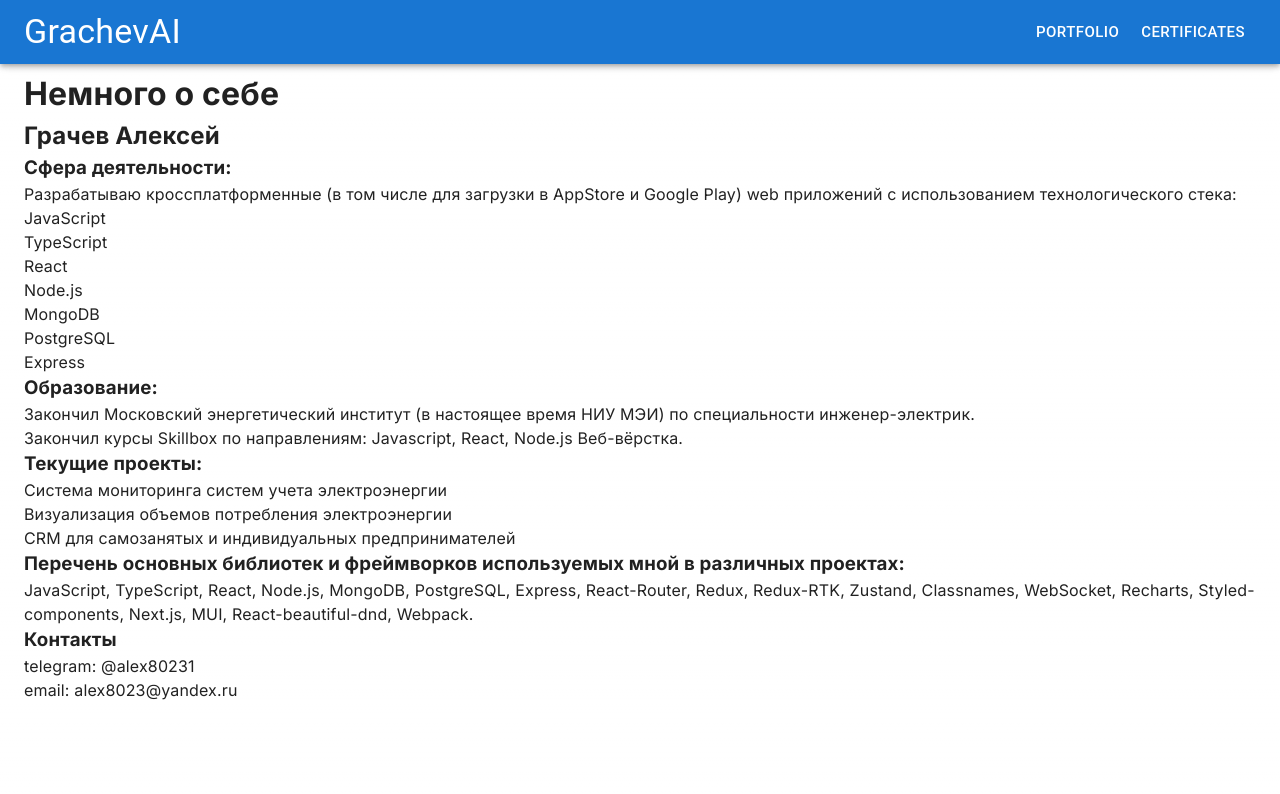
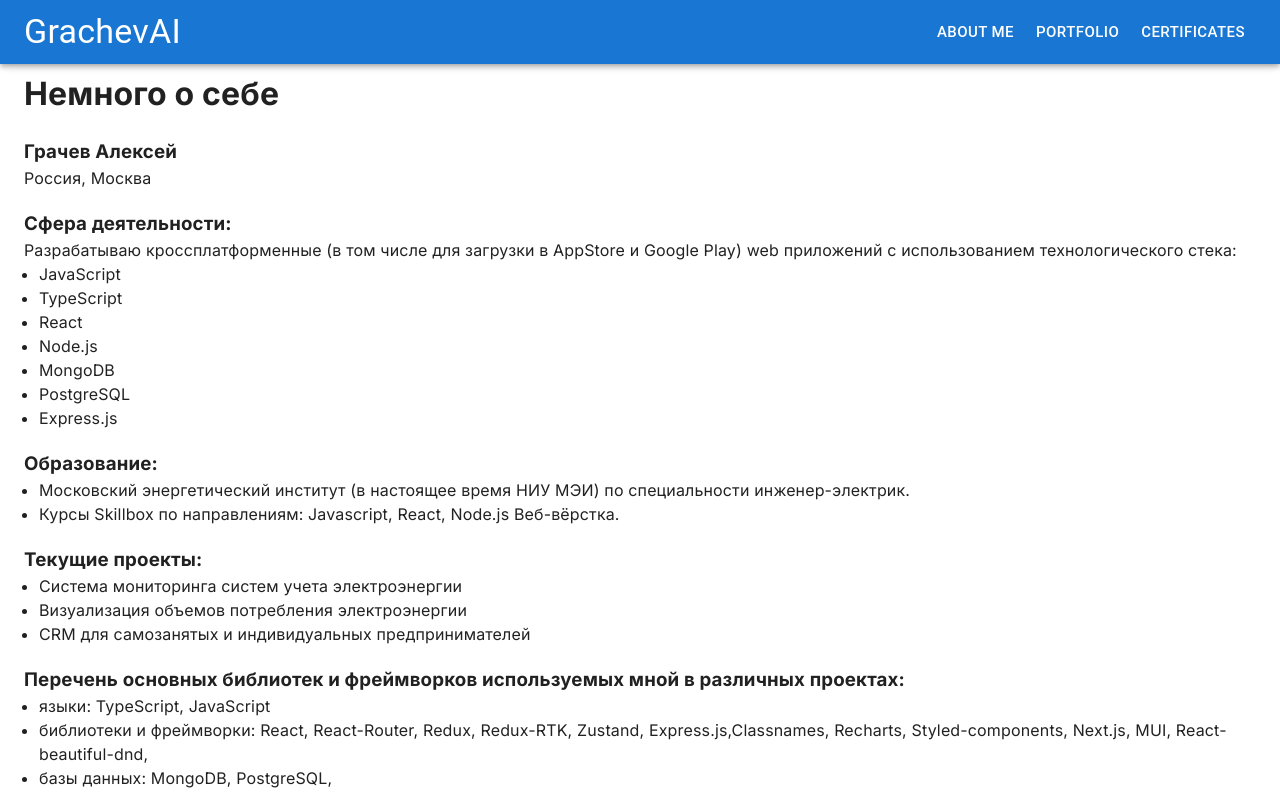
Before and after one commit to alex8023g/grachev-ai-next, a Next.js app: page /aboutme in a window 1280 px wide. Shown: the top 794 px of the page. Built offline with nearby package versions, Linux system fonts and the light colour scheme.

Commit message:
about me done

```diff
--- /dev/null
+++ b/src/app/aboutme/aboutme.module.css
@@ -0,0 +1,18 @@
+.section,
+.h1 {
+  margin-bottom: 20px;
+}
+
+.ul {
+  list-style-type: disc;
+}
+
+.li {
+  margin-left: 15px;
+  list-style-type: disc;
+  /* padding-left: 10px; */
+}
+
+.a {
+  text-decoration: underline;
+}
--- a/src/app/aboutme/page.tsx
+++ b/src/app/aboutme/page.tsx
@@ -1,57 +1,100 @@
+import styles from './aboutme.module.css';
+
 export default function AboutMe() {
   return (
     <>
-      <h1>Немного о себе</h1>
-      <h2>Грачев Алексей</h2>
+      <h1 className={styles.h1}>Немного о себе</h1>
+      <section className={styles.section}>
+        <h3>Грачев Алексей </h3>
+        <p>Россия, Москва</p>
+      </section>
+      <section className={styles.section}>
         <h3>Сфера деятельности:</h3>
         <p>
           Разрабатываю кроссплатформенные (в том числе для загрузки в AppStore и Google
           Play) web приложений с использованием технологического стека:
         </p>
+        <ul className={styles.ul}>
+          {[
+            'JavaScript',
+            'TypeScript',
+            'React',
+            'Node.js',
+            'MongoDB',
+            'PostgreSQL',
+            'Express.js',
+          ].map((item) => (
+            <li key={item} className={styles.li}>
+              {item}
+            </li>
+          ))}
+          {/* <li></li>
+          <li></li>
+          <li></li>
+          <li></li>
+          <li></li>
+          <li></li> */}
+        </ul>
+      </section>
+      <section className={styles.section}>
+        <h3>Образование:</h3>
         <ul>
-        <li>JavaScript</li>
-        <li>TypeScript</li>
-        <li>React</li>
-        <li>Node.js</li>
-        <li>MongoDB</li>
-        <li>PostgreSQL</li>
-        <li>Express</li>
+          <li className={styles.li}>
+            Московский энергетический институт (в настоящее время НИУ МЭИ) по
+            специальности инженер-электрик.
+          </li>
+          <li className={styles.li}>
+            Курсы Skillbox по направлениям: Javascript, React, Node.js Веб-вёрстка.
+          </li>
         </ul>
-      <h3>Образование:</h3>
-      <p>
-        Закончил Московский энергетический институт (в настоящее время НИУ МЭИ) по
-        специальности инженер-электрик.
-      </p>
-      <p>
-        Закончил курсы Skillbox по направлениям: Javascript, React, Node.js Веб-вёрстка.
-      </p>
+      </section>
+      <section className={styles.section}>
         <h3>Текущие проекты:</h3>
         <ul>
-        <li>Система мониторинга систем учета электроэнергии</li>
-        <li>Визуализация объемов потребления электроэнергии</li>
-        <li>CRM для самозанятых и индивидуальных предпринимателей</li>
+          <li className={styles.li}>Система мониторинга систем учета электроэнергии</li>
+          <li className={styles.li}>Визуализация объемов потребления электроэнергии</li>
+          <li className={styles.li}>
+            CRM для самозанятых и индивидуальных предпринимателей
+          </li>
         </ul>
+      </section>
+      <section className={styles.section}>
         <h3>
-        Перечень основных библиотек и фреймворков используемых мной в различных проектах:
+          Перечень основных библиотек и фреймворков используемых мной в различных
+          проектах:
         </h3>
-      <p>
-        JavaScript, TypeScript, React, Node.js, MongoDB, PostgreSQL, Express,
-        React-Router, Redux, Redux-RTK, Zustand, Classnames, WebSocket, Recharts,
-        Styled-components, Next.js, MUI, React-beautiful-dnd, Webpack.
-      </p>
+        <ul>
+          <li className={styles.li}>языки: TypeScript, JavaScript</li>
+          <li className={styles.li}>
+            библиотеки и фреймворки: React, React-Router, Redux, Redux-RTK, Zustand,
+            Express.js,Classnames, Recharts, Styled-components, Next.js, MUI,
+            React-beautiful-dnd,
+          </li>
+          <li className={styles.li}>базы данных: MongoDB, PostgreSQL, </li>
+          <li className={styles.li}>система сборки: Webpack</li>
+          <li className={styles.li}>серверное ПО: Node.js, Linux</li>
+          <li className={styles.li}>система версионирования Git.</li>
+          <li className={styles.li}>а также HTML, CSS, WebSocket, SSH, tmux.</li>
+        </ul>
+      </section>
+      <section className={styles.section}>
         <h3>Контакты </h3>
         <ul>
           <li>
-          telegram: <a href='https://t.me/alex80231'>@alex80231</a>
+            telegram:{' '}
+            <a className={styles.a} href='https://t.me/alex80231'>
+              @alex80231
+            </a>
           </li>
           <li>
             email:{' '}
-          <a type='email' href='mailto:alex8023@yandex.ru'>
+            <a className={styles.a} href='mailto:alex8023@yandex.ru'>
               {' '}
               alex8023@yandex.ru{' '}
             </a>
           </li>
         </ul>
+      </section>
     </>
   );
 }
--- a/src/components/Header/Header.tsx
+++ b/src/components/Header/Header.tsx
@@ -27,6 +27,7 @@ import Link from 'next/link';
 
 const drawerWidth = 240;
 const navItems = [
+  { name: 'About me', href: '/aboutme' },
   { name: 'Portfolio', href: '/' },
   { name: 'Certificates', href: '/certificates' },
   // { name: 'Contacts', href: '/contacts' },
```
Lines whose indentation alone changed are shown as unchanged.
